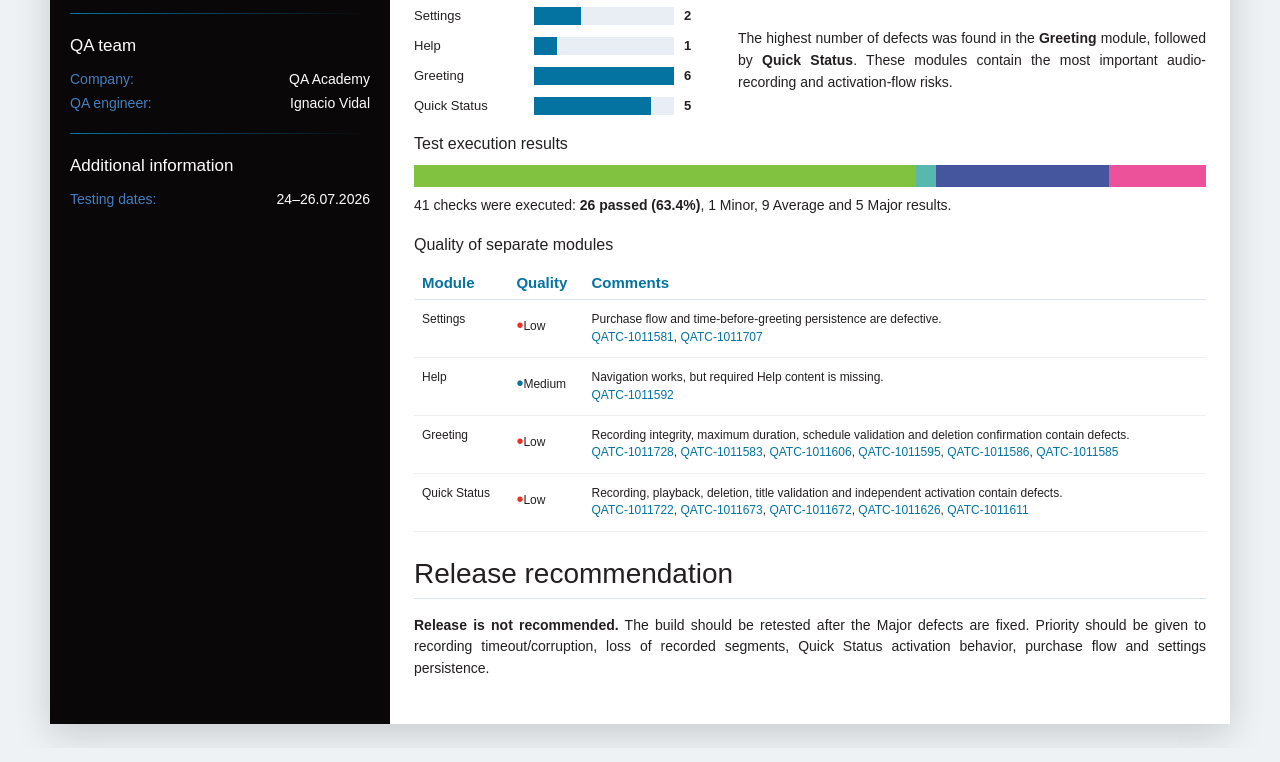
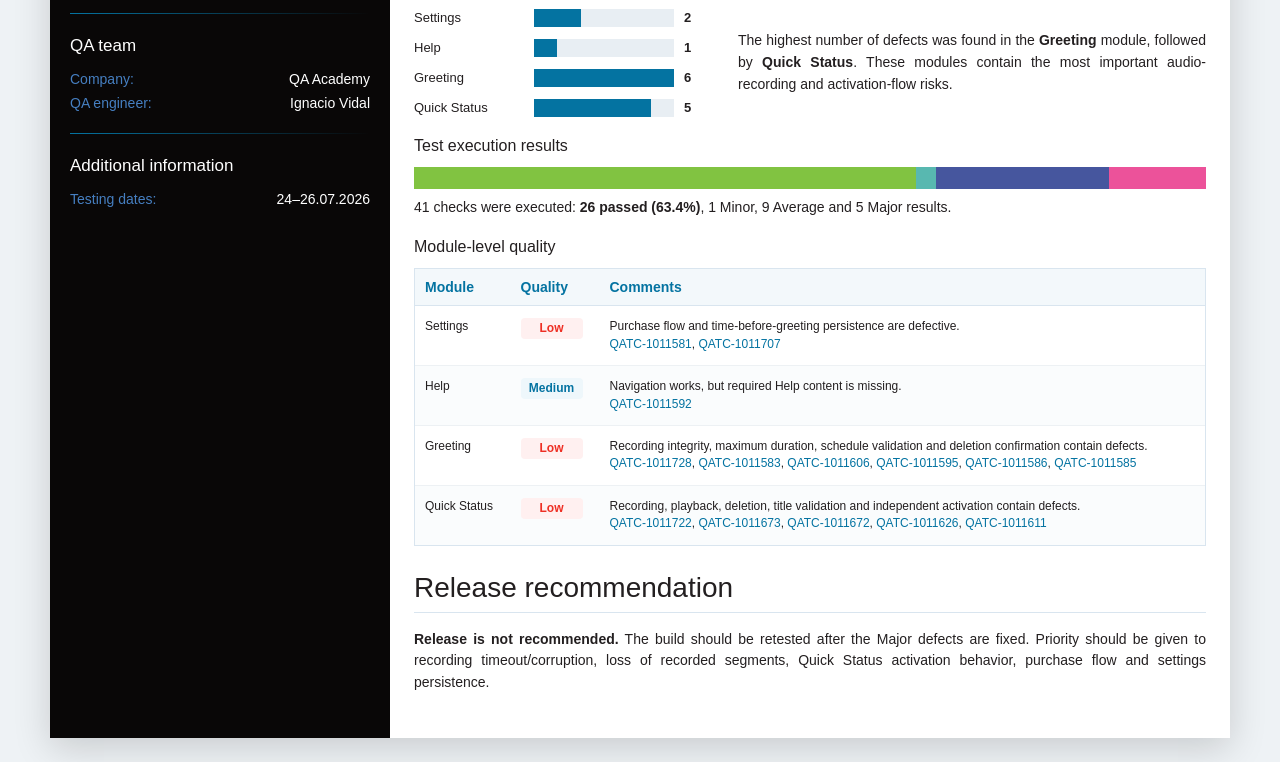
Before and after one commit to ignaci0vidal/QualityReport_Get-Personal-Voicemail, a plain HTML site: page index.html in a window 1280 px wide. Shown: the part 821-1583 px from the top of the page. Drawn offline with Linux system fonts and the light colour scheme.

Commit message:
Improve quality report table styling

```diff
--- a/index.html
+++ b/index.html
@@ -141,6 +141,8 @@
       }
       .kpi {
         border: 1px solid var(--line);
+        border-top: 3px solid var(--blue);
+        background: #fbfdff;
         padding: 14px 12px;
       }
       .kpi .n {
@@ -230,28 +232,52 @@
       }
       .module-table {
         width: 100%;
-        border-collapse: collapse;
+        border: 1px solid var(--line);
+        border-collapse: separate;
+        border-spacing: 0;
         font-size: 12px;
       }
       .module-table th {
+        background: #f3f8fb;
         color: var(--blue);
-        font-size: 15px;
+        font-size: 14px;
         text-align: left;
         border-bottom: 1px solid var(--line);
-        padding: 8px;
+        padding: 10px;
       }
       .module-table td {
-        padding: 11px 8px;
+        padding: 12px 10px;
         border-bottom: 1px solid #edf1f4;
         vertical-align: top;
         line-height: 1.45;
       }
+      .module-table tbody tr:nth-child(even) {
+        background: #fafcfd;
+      }
+      .module-table tbody tr:last-child td {
+        border-bottom: 0;
+      }
       .quality {
+        display: inline-block;
+        min-width: 62px;
+        padding: 3px 8px;
+        border-radius: 4px;
+        font-weight: 700;
+        line-height: 1.25;
+        text-align: center;
         white-space: nowrap;
       }
-      .quality .dot {
-        font-size: 20px;
-        vertical-align: -2px;
+      .quality.low {
+        background: #fff0f0;
+        color: var(--critical);
+      }
+      .quality.medium {
+        background: #eef7fb;
+        color: var(--blue);
+      }
+      .quality.high {
+        background: #f1f8eb;
+        color: #4a8f20;
       }
       .links a {
         color: var(--blue);
@@ -428,7 +454,7 @@
           <h3>Test execution results</h3>
           <div class="testbar" id="testbar"></div>
           <div class="body" id="test-text"></div>
-          <h3>Quality of separate modules</h3>
+          <h3>Module-level quality</h3>
           <table class="module-table">
             <thead>
               <tr>
@@ -625,17 +651,12 @@
         moduleQuality,
       )
         .map(([m, [q, c]]) => {
-          const color =
-            q === 'Low'
-              ? 'var(--critical)'
-              : q === 'Medium'
-                ? 'var(--blue)'
-                : 'var(--green)';
           const ids = d.issues
             .filter((x) => x.module === m)
             .map((x) => `<a href="${issueUrl(x.id)}">${x.id}</a>`)
             .join(', ');
-          return `<tr><td>${m}</td><td class="quality"><span class="dot" style="color:${color}">•</span>${q}</td><td>${c}<div class="links">${ids}</div></td></tr>`;
+          const qualityClass = q.toLowerCase();
+          return `<tr><td>${m}</td><td><span class="quality ${qualityClass}">${q}</span></td><td>${c}<div class="links">${ids}</div></td></tr>`;
         })
         .join('');
     </script>
```
